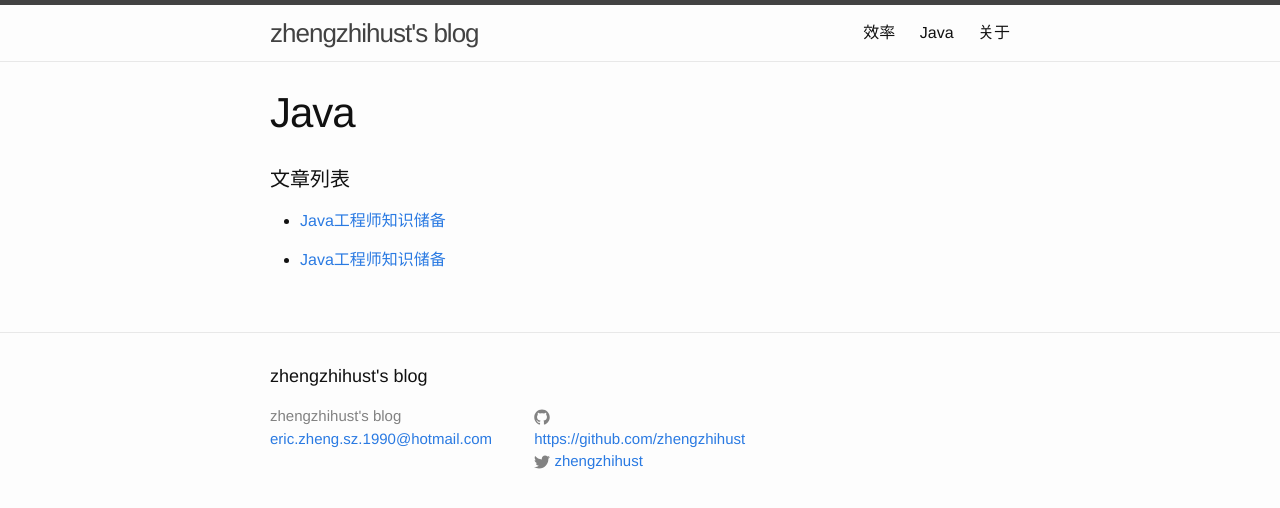
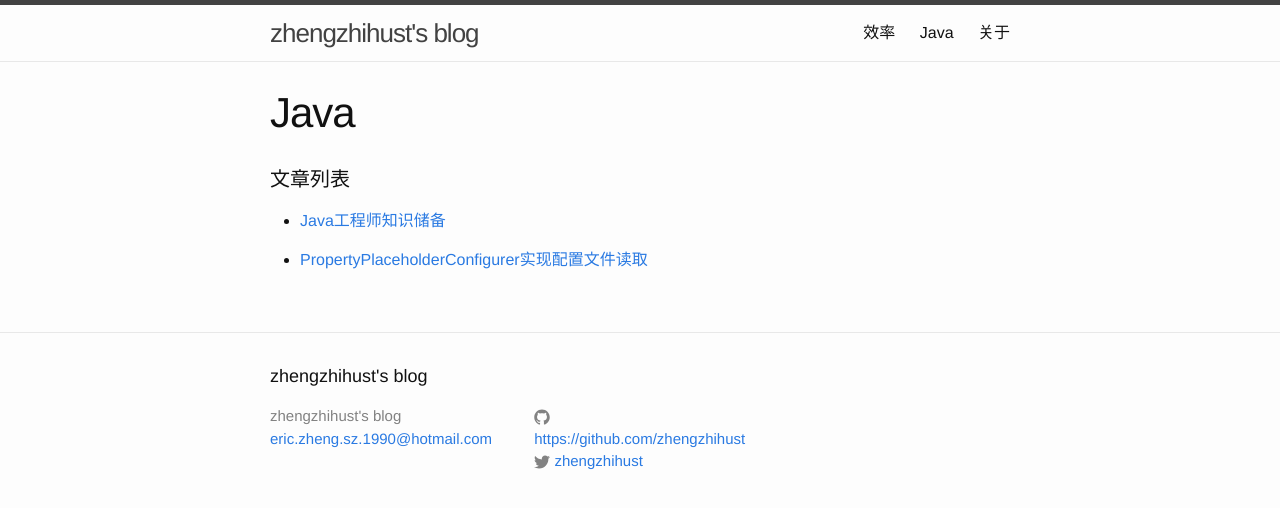
Before and after one commit to zhengzhihust/eric.github.io, a Jekyll site: the page built from java.md, in a window 1280 px wide. Shown: the top 508 px of the page. Built offline with Jekyll 4.4.1, drawn with Linux system fonts in a browser that asks for light colours.

Commit message:
@yuanlang

```diff
--- a/java.md
+++ b/java.md
@@ -8,4 +8,4 @@ permalink: /java/
 
 * [Java工程师知识储备](http://zhengzhihust.github.io/jekyll/update/2016/03/27/to-be-a-java-engineer.html)
 
-* [Java工程师知识储备](http://zhengzhihust.github.io/jekyll/update/2016/03/27/2016-03-27-java-place-holder.html)
+* [PropertyPlaceholderConfigurer实现配置文件读取](http://zhengzhihust.github.io/jekyll/update/2016/03/27/2016-03-27-java-place-holder.html)
```
